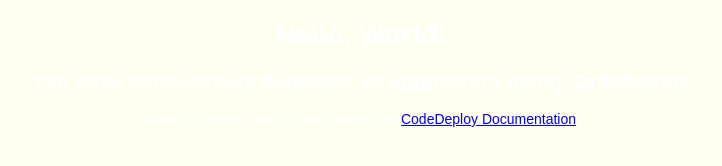
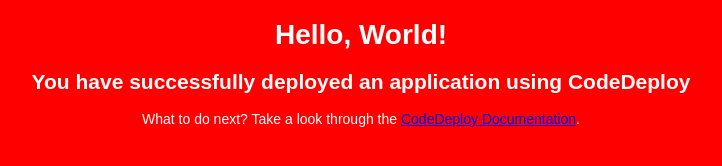
Before and after one commit to Munehiro-Katakura/aws-codedeploy-windows, a plain HTML site: page index.html in a window 1280 px wide. Shown: the whole page, without its empty margins (279-1001 px from the left). Drawn offline with Linux system fonts and the light colour scheme.

Commit message:
bicolor red

```diff
--- a/index.html
+++ b/index.html
@@ -5,7 +5,7 @@
   <style>
     body {
       color: #ffffff;
-      background-color: #FFFFF0;
+      background-color: #FF0000;
       font-family: Arial, sans-serif;
       font-size:14px;
     }
```
